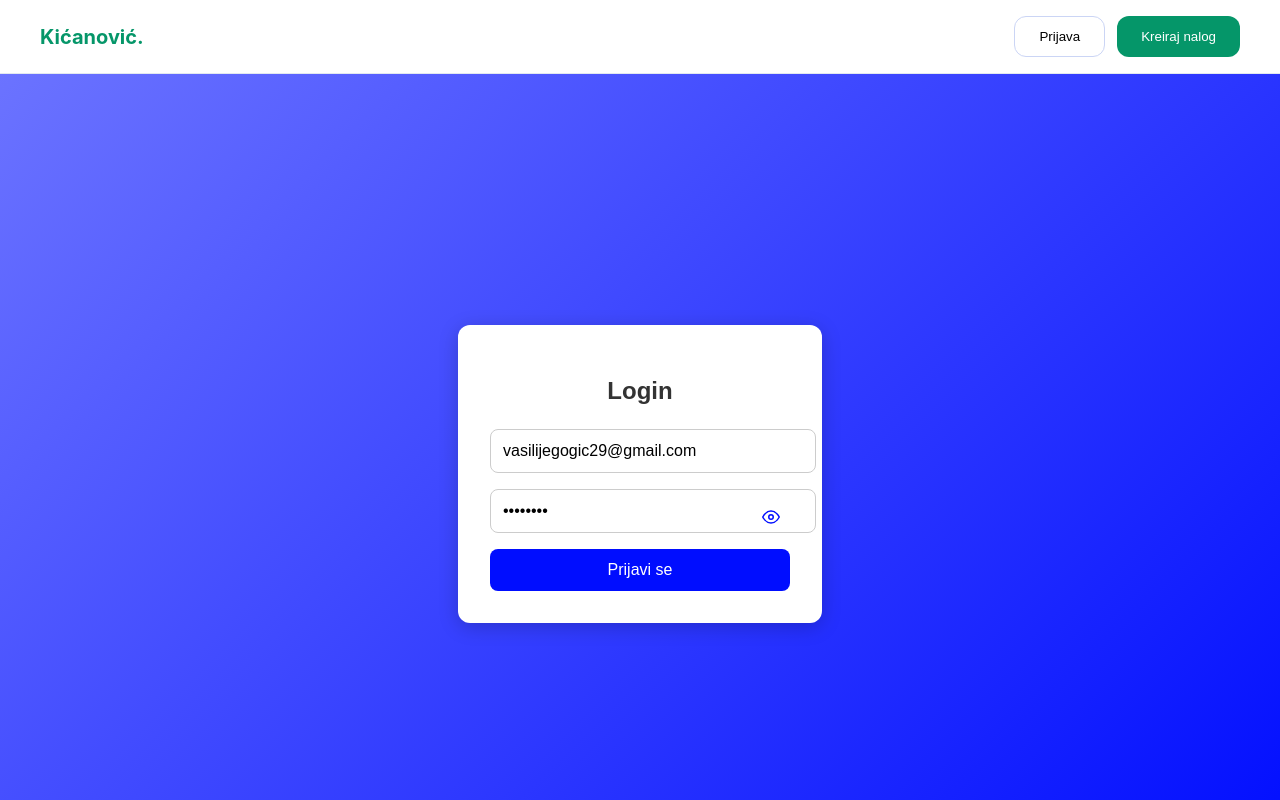
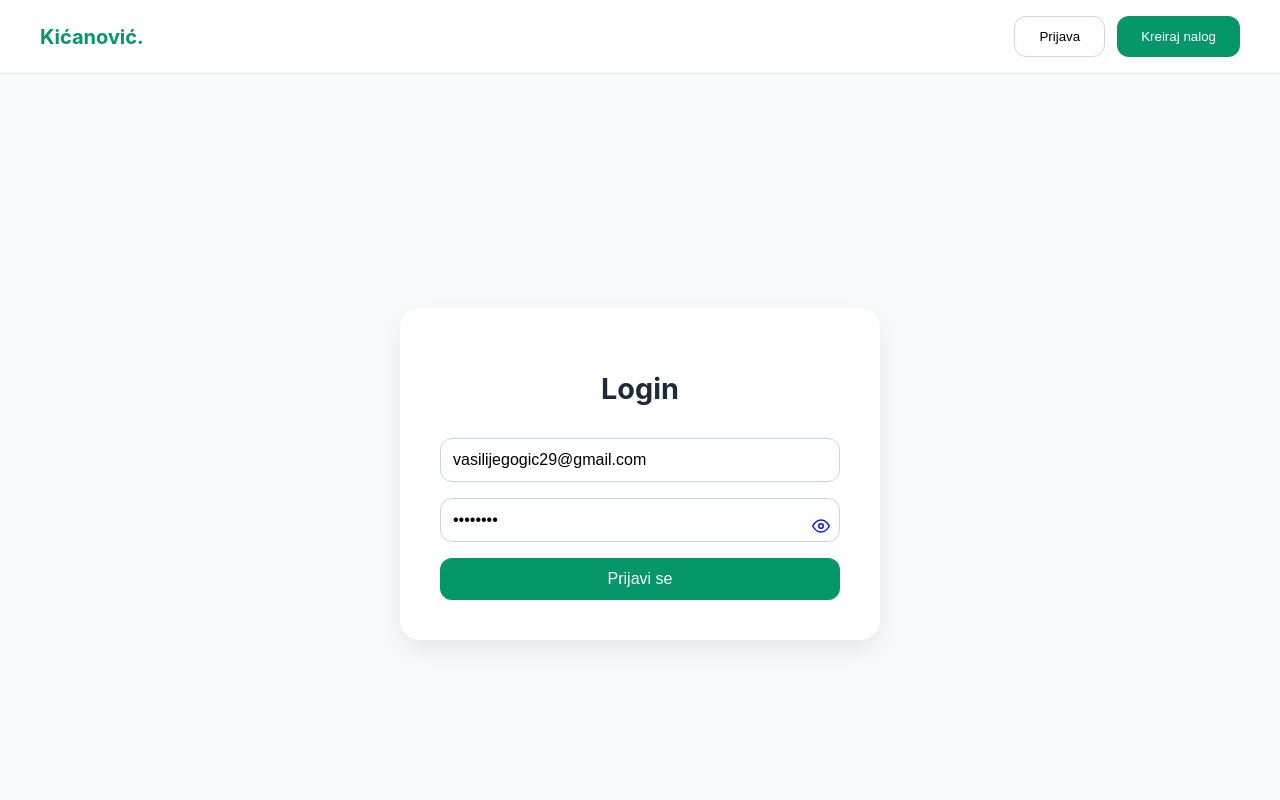
Before and after one commit to elab-development/internet-tehnologije-2025-vebapkzapregledfinansija_2019_0267, a React (Create React App) app in the folder licne-finansije-front/: page /login in a window 1280 px wide. Shown: the top 800 px of the page. Built offline with nearby package versions, Linux system fonts and the light colour scheme.

Commit message:
Uskladjen css login i register stranice sa ostatkom aplikacije

```diff
--- a/licne-finansije-front/src/pages/Login/LoginPage.css
+++ b/licne-finansije-front/src/pages/Login/LoginPage.css
@@ -2,48 +2,59 @@
   display: flex;
   justify-content: center;
   align-items: center;
-  height: 100vh;
-  background: linear-gradient(135deg, #6b73ff, #000dff);
-  font-family: Arial, sans-serif;
+  min-height: 100vh;
+  background-color: #f8fafc;
+  font-family: inherit;
 }
 
 .login-form {
   background-color: white;
-  padding: 2rem;
-  border-radius: 12px;
-  box-shadow: 0 4px 20px rgba(0,0,0,0.2);
-  width: 300px;
+  padding: 2.5rem;
+  border-radius: 20px;
+  box-shadow: 0 10px 25px rgba(0, 0, 0, 0.08);
+  width: 100%;
+  max-width: 400px;
   text-align: center;
 }
 
 .login-form h2 {
-  margin-bottom: 1.5rem;
-  color: #333;
+  margin-bottom: 2rem;
+  color: #1e293b;
+  font-size: 1.8rem;
 }
 
 .login-form input {
   width: 100%;
   padding: 0.75rem;
   margin-bottom: 1rem;
-  border-radius: 8px;
-  border: 1px solid #ccc;
+  border-radius: 12px;
+  border: 1px solid #cbd5e1;
   font-size: 1rem;
+  box-sizing: border-box;
+  transition: border 0.2s ease;
 }
+
+.login-form input:focus {
+  outline: none;
+  border-color: #059669;
+}
+
 
 .login-form button {
   width: 100%;
   padding: 0.75rem;
   border: none;
-  border-radius: 8px;
-  background-color: #000dff;
+  border-radius: 12px;
+  background-color: #059669;
   color: white;
   font-size: 1rem;
+  font-weight: 500;
   cursor: pointer;
   transition: background-color 0.2s ease;
 }
 
 .login-form button:hover {
-  background-color: #6b73ff;
+  background-color: #047857;
 }
 
 .error {
```
